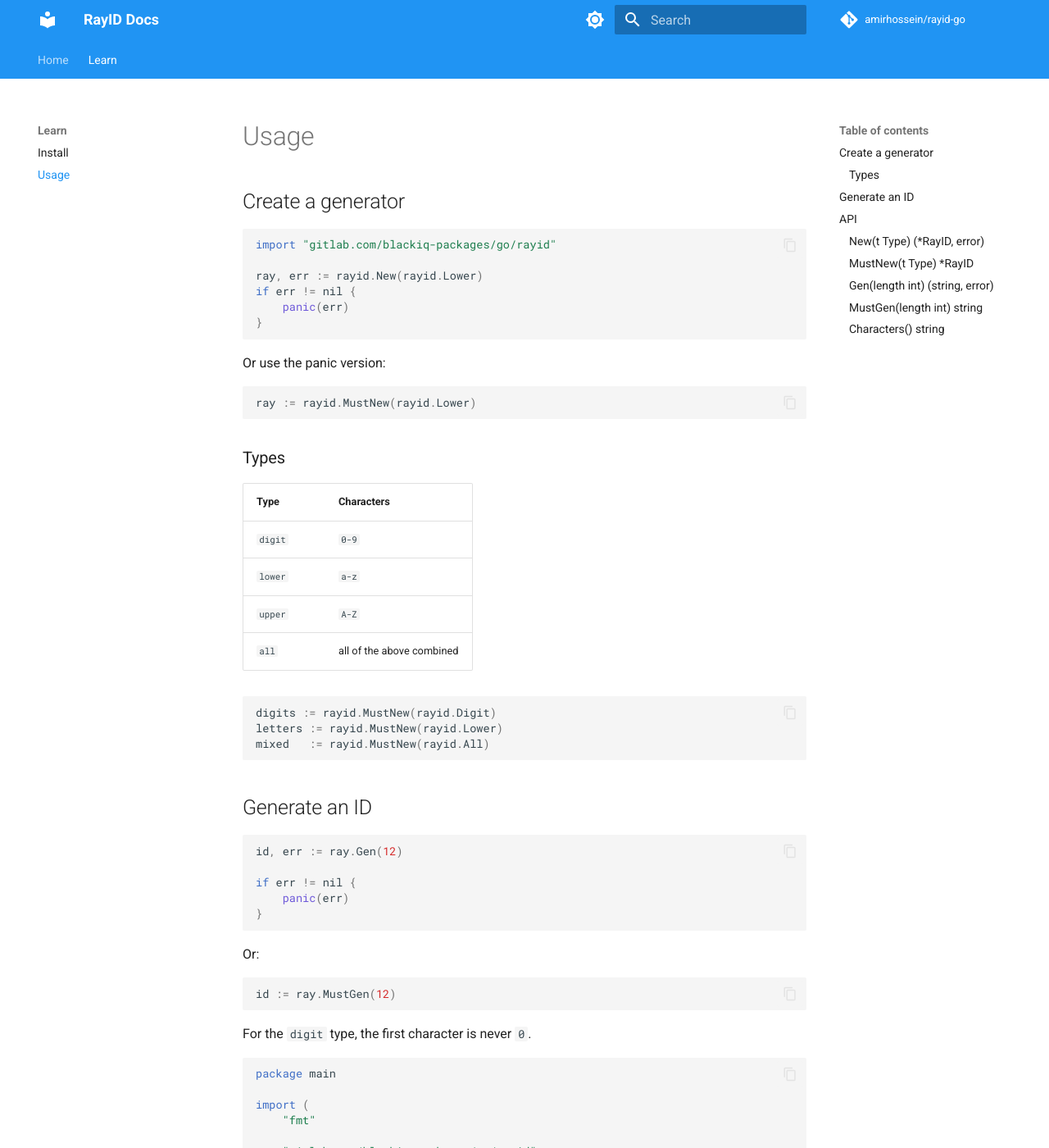
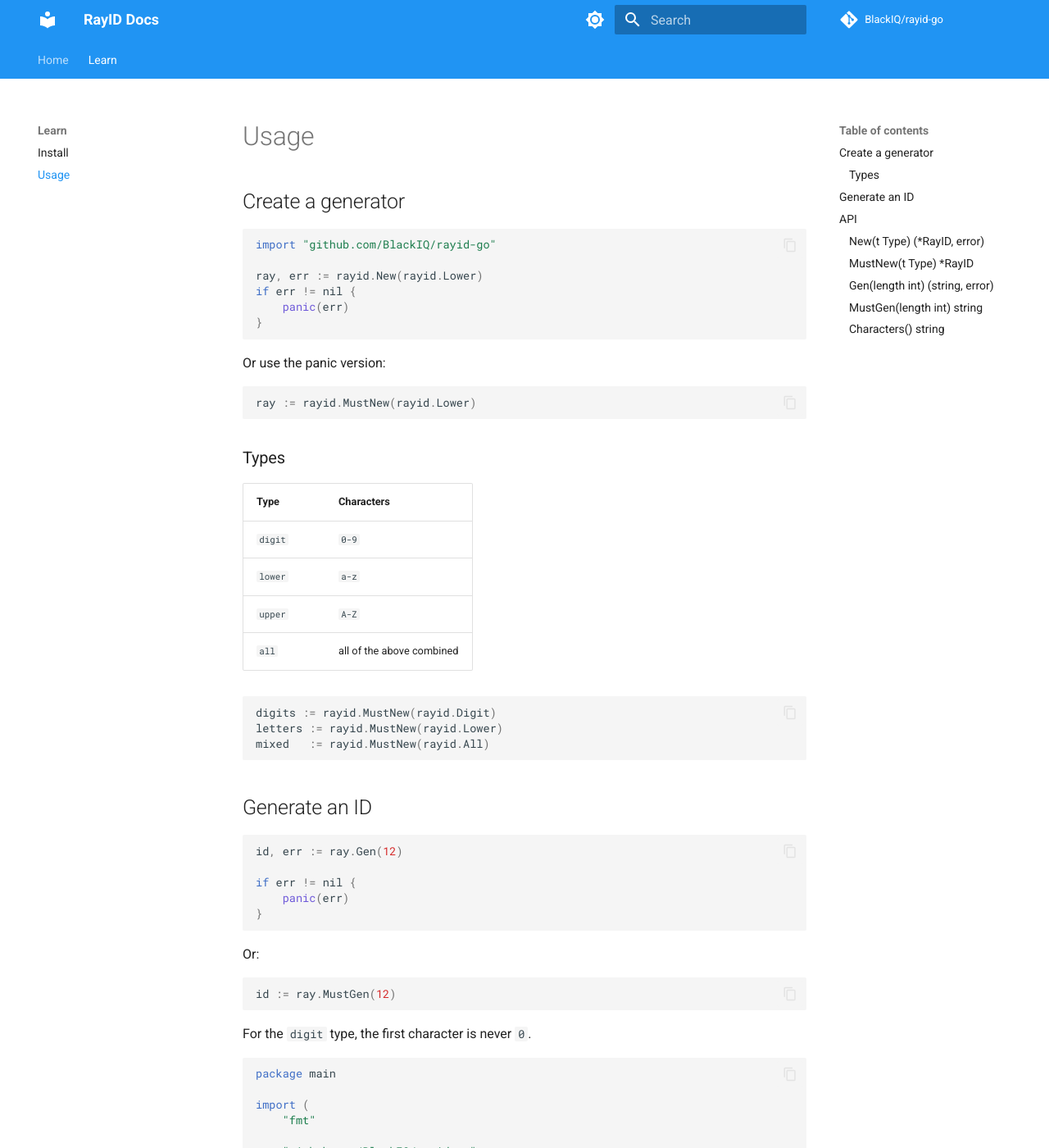
Before and after one commit to BlackIQ/rayid-go, an MkDocs documentation site: the page built from docs/learn/usage.md, in a window 1280 px wide and 1400 px high. Shown: the whole window at 82% size. Built offline with MkDocs 1.6.1 and Material for MkDocs 9.7.7, drawn with Linux system fonts in a browser that asks for light colours; comment, search, counter and statistics services are not loaded; some of the changed text lies outside the part shown.

Commit message:
Fix urls

````diff
--- a/docs/learn/usage.md
+++ b/docs/learn/usage.md
@@ -3,7 +3,7 @@
 ## Create a generator
 
 ```go
-import "gitlab.com/blackiq-packages/go/rayid"
+import "github.com/BlackIQ/rayid-go"
 
 ray, err := rayid.New(rayid.Lower)
 if err != nil {
@@ -56,7 +56,7 @@ package main
 import (
 	"fmt"
 
-	"gitlab.com/blackiq-packages/go/rayid"
+	"github.com/BlackIQ/rayid-go"
 )
 
 func main() {
--- a/mkdocs.yml
+++ b/mkdocs.yml
@@ -1,9 +1,9 @@
 site_name: RayID Docs
 site_description: Official RayID Package for Go
-site_url: https://rayid-go.docs.amirhossein.info
+site_url: https://rayid-go.amirhossein.info
 
-repo_url: https://gitlab.com/blackiq-packages/go/rayid
-repo_name: amirhossein/rayid-go
+repo_url: https://github.com/BlackIQ/rayid-go
+repo_name: BlackIQ/rayid-go
 
 theme:
   name: material
````
Also changed, not shown: README.md (+8 -7 lines), docs/index.md (+5 -5 lines), docs/learn/install.md (+1 -1 lines).
